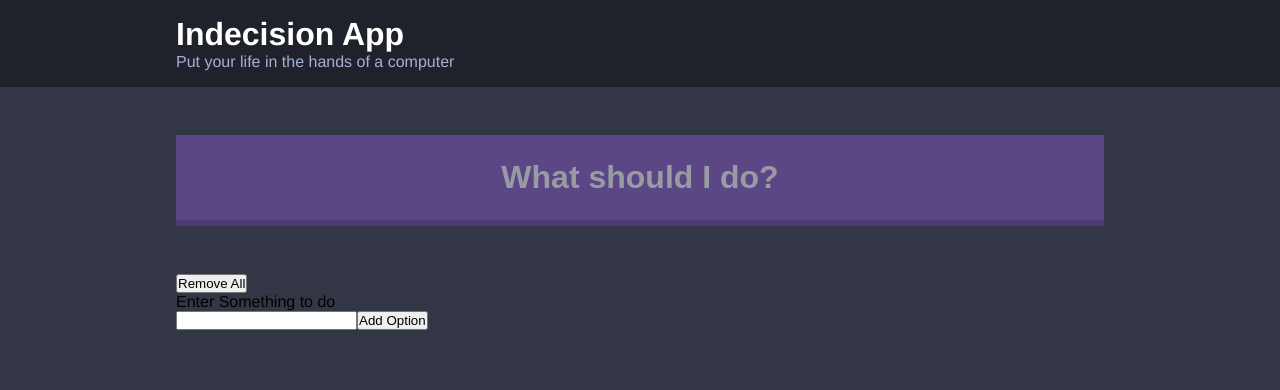
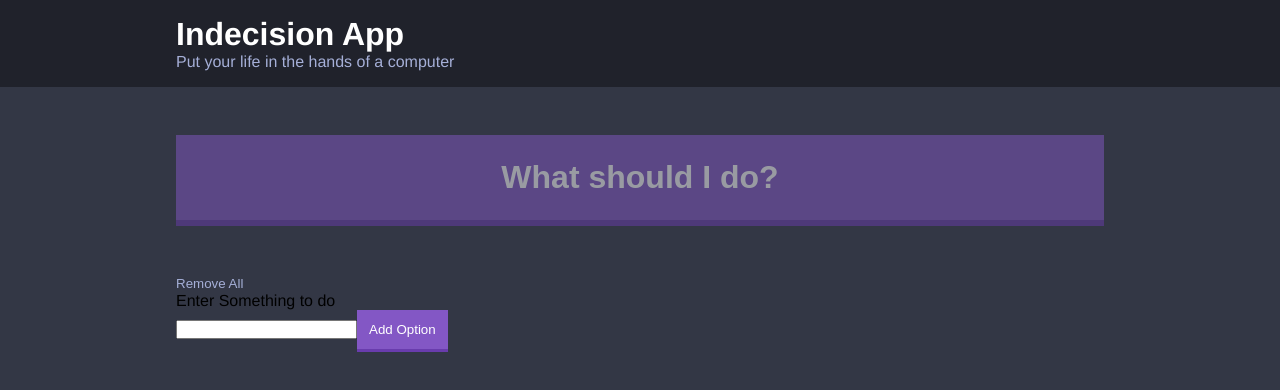
Before and after one commit to MuratOzdemir-dev/indecisionapp, a React app: page / in a window 1280 px wide. Shown: the top 390 px of the page. Built offline with nearby package versions, Linux system fonts and the light colour scheme.

Commit message:
buttons düzenlendi

```diff
--- a/src/components/AddOption.js
+++ b/src/components/AddOption.js
@@ -18,7 +18,7 @@ export default function AddOption(props) {
       {error && <p>{error}</p>}
       <form onSubmit={handleAddOption}>
         <input type="text" name="option" />
-        <button>Add Option</button>
+        <button className="button">Add Option</button>
       </form>
     </div>
   );
--- a/src/components/Option.js
+++ b/src/components/Option.js
@@ -5,6 +5,7 @@ export default function Option(props) {
     <div className="option">
       <li>{props.option}</li>
       <button
+        className="button button--link"
         onClick={(e) => {
           props.handleDeleteOptionSingle(props.option);
         }}
--- a/src/components/Options.js
+++ b/src/components/Options.js
@@ -4,7 +4,12 @@ import Option from "./Option";
 export default function Options(props) {
   return (
     <div className="options">
-      <button onClick={props.handleDeleteOptions}>Remove All</button>
+      <button
+        onClick={props.handleDeleteOptions}
+        className="button button--link"
+      >
+        Remove All
+      </button>
       {props.options.length === 0 && <p>Enter Something to do</p>}
       <ul>
         {props.options.map((option, index) => (
--- a/src/scss/base/_globals.scss
+++ b/src/scss/base/_globals.scss
@@ -24,7 +24,16 @@ button {
 .button {
   background-color: $purple;
   border: none;
-  border-bottom: 1px solid #000;
+  border-bottom: 0.1875rem solid darken($purple, 10%);
+  color: white;
+  font-weight: 500;
+  padding: $ss;
+  &--link {
+    background: none;
+    border: none;
+    color: $light-white;
+    padding: 0;
+  }
 }
 
 .container {
```
